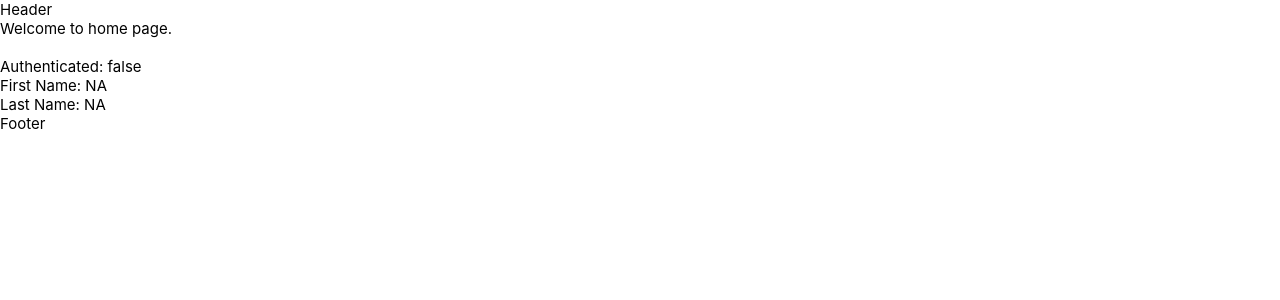
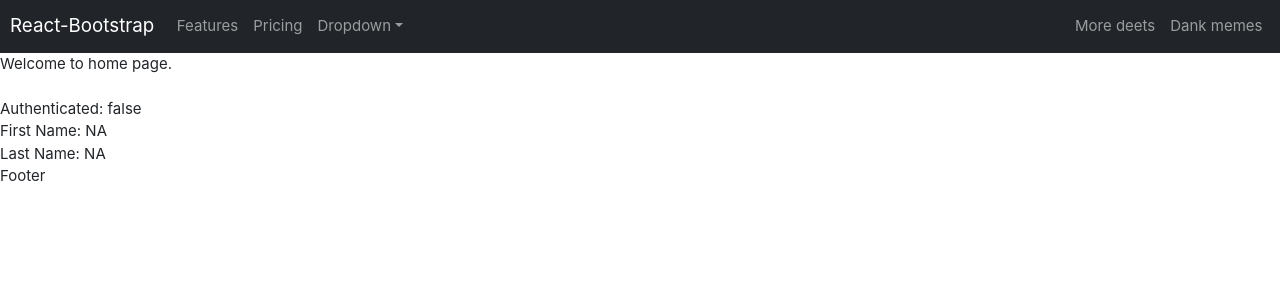
Before and after one commit to Kelvin-K/mern-stack-bolierplate, a React (Create React App) app in the folder client/: page / in a window 1280 px wide. Shown: the top 300 px of the page. Built offline with nearby package versions, Linux system fonts and the light colour scheme; no server answers.

Commit message:
Added navigation bar

```diff
--- a/client/src/components/header.tsx
+++ b/client/src/components/header.tsx
@@ -1,4 +1,5 @@
 import { Component } from 'react';
+import { Nav, Navbar, NavDropdown } from 'react-bootstrap';
 import { connect } from 'react-redux';
 import { bindActionCreators } from 'redux';
 import { RootState } from '../store/store';
@@ -11,13 +12,32 @@ class DispatchProps {
 
 }
 
-export class HeaderComponent extends Component<StateProps & DispatchProps, any>
-{
+export class HeaderComponent extends Component<StateProps & DispatchProps, any> {
 	render() {
 		return (
-			<header>
-				Header
-			</header>
+			<Navbar collapseOnSelect expand="lg" bg="dark" variant="dark" sticky="top">
+				<Navbar.Brand href="/home">React-Bootstrap</Navbar.Brand>
+				<Navbar.Toggle aria-controls="responsive-navbar-nav" />
+				<Navbar.Collapse id="responsive-navbar-nav">
+					<Nav className="me-auto">
+						<Nav.Link href="/features">Features</Nav.Link>
+						<Nav.Link href="/pricing">Pricing</Nav.Link>
+						<NavDropdown title="Dropdown" id="collasible-nav-dropdown">
+							<NavDropdown.Item href="/action/3.1">Action</NavDropdown.Item>
+							<NavDropdown.Item href="/action/3.2">Another action</NavDropdown.Item>
+							<NavDropdown.Item href="/action/3.3">Something</NavDropdown.Item>
+							<NavDropdown.Divider />
+							<NavDropdown.Item href="/action/3.4">Separated link</NavDropdown.Item>
+						</NavDropdown>
+					</Nav>
+					<Nav>
+						<Nav.Link href="/deets">More deets</Nav.Link>
+						<Nav.Link eventKey={2} href="/memes">
+							Dank memes
+						</Nav.Link>
+					</Nav>
+				</Navbar.Collapse>
+			</Navbar>
 		);
 	}
 }
--- a/client/src/index.tsx
+++ b/client/src/index.tsx
@@ -1,3 +1,4 @@
+import "bootstrap/dist/css/bootstrap.min.css";
 import React from 'react';
 import ReactDOM from 'react-dom/client';
 import App from './App';
--- a/client/src/styles/index.scss
+++ b/client/src/styles/index.scss
@@ -22,3 +22,8 @@ code {
 .btn-primary {
 	@include bootstrap-button(dodgerBlue);
 }
+
+.navbar {
+	padding-right: 10px;
+	padding-left: 10px;
+}
```
Also changed, not shown: client/package.json (+31 -29 lines), 1 other file (tests, documents, lock files or other folders).
